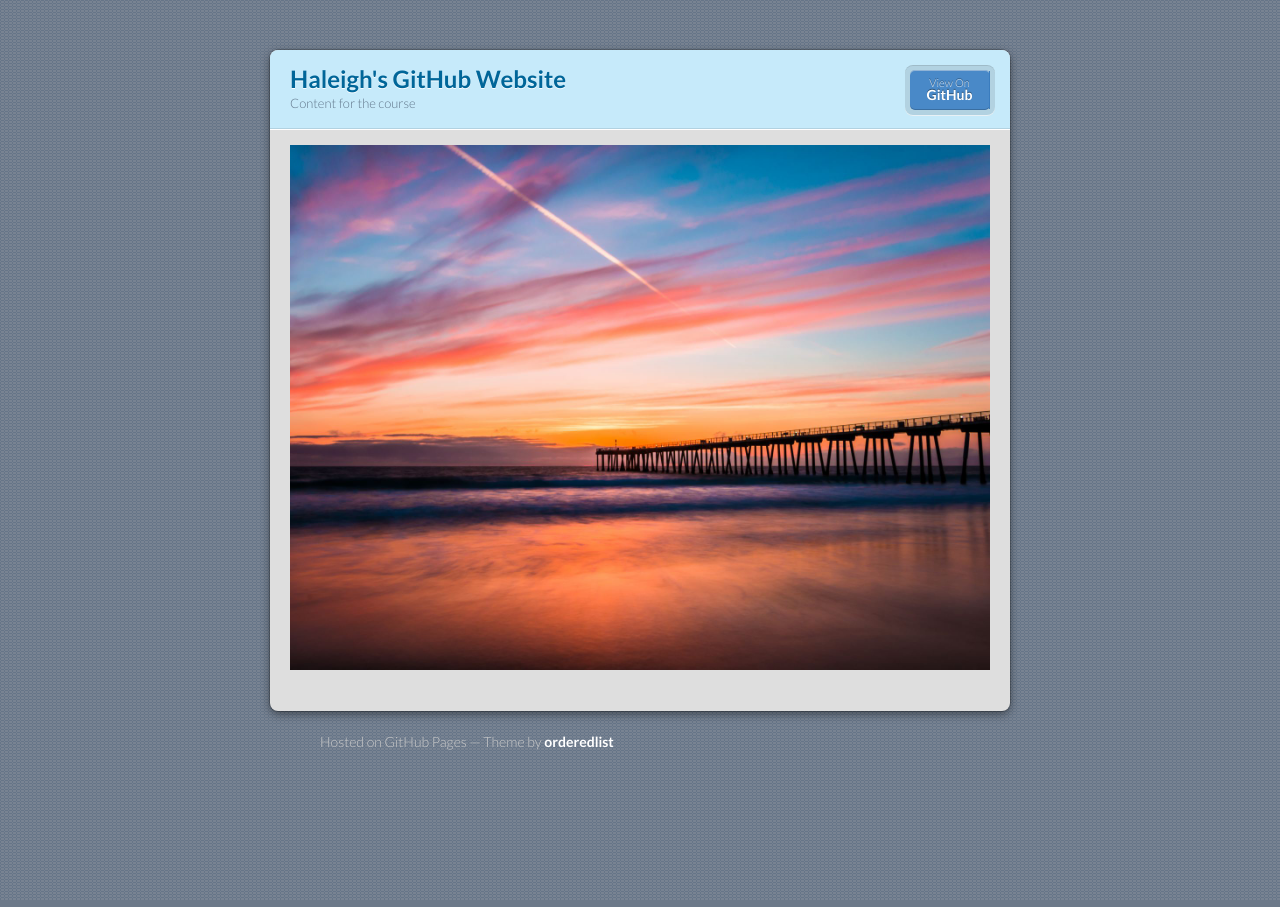
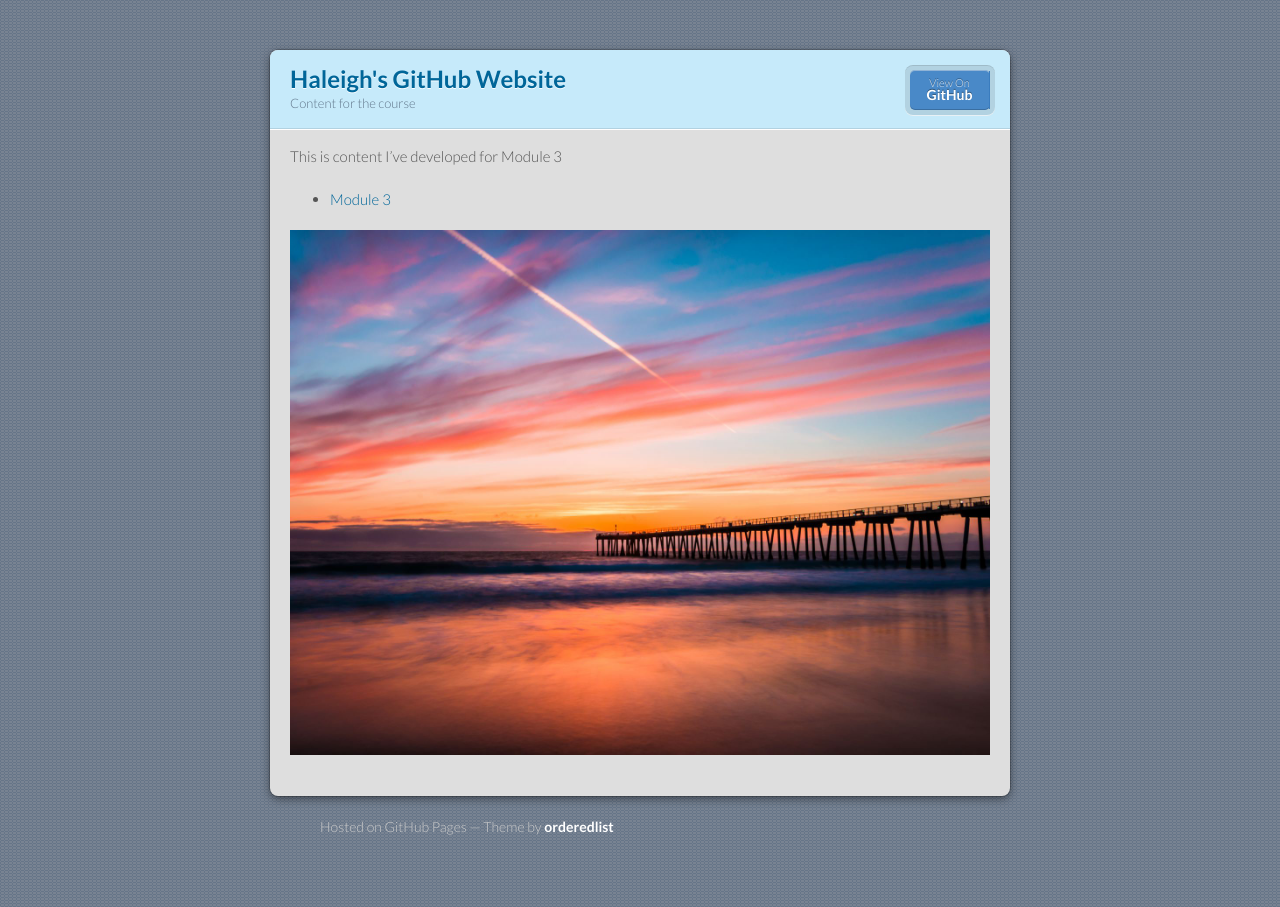
Before and after one commit to hbenson52/hbenson52.github.io, a Jekyll site: the page built from index.md, in a window 1280 px wide. Built offline with Jekyll 4.4.1, drawn with Linux system fonts in a browser that asks for light colours; our own code applies the rules of GitHub Pages for plain Markdown files.

Commit message:
Update index.md

```diff
--- a/index.md
+++ b/index.md
@@ -2,4 +2,9 @@
 title: Haleigh's GitHub Website
 description: Storage for Class
 ---
+
+This is content I've developed for Module 3
+
+- [Module 3](/Module3)
+
 ![My Picture](/pics/Hermosa Beach Pier sunset.jpg)
```
